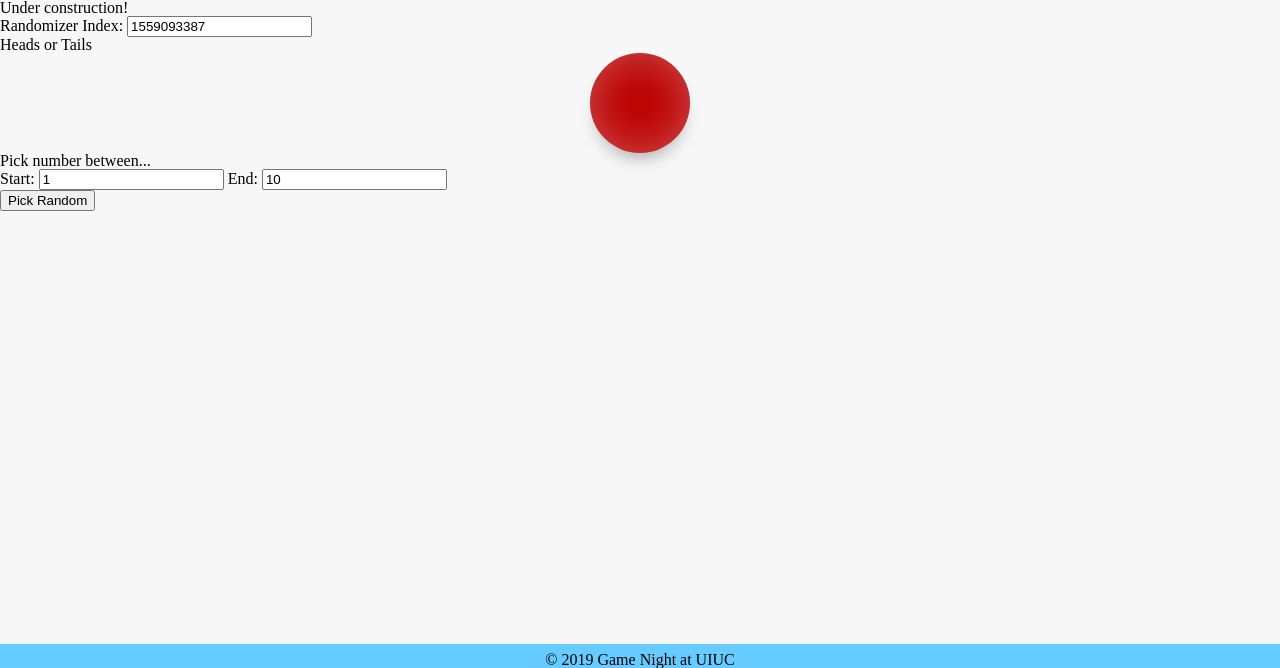
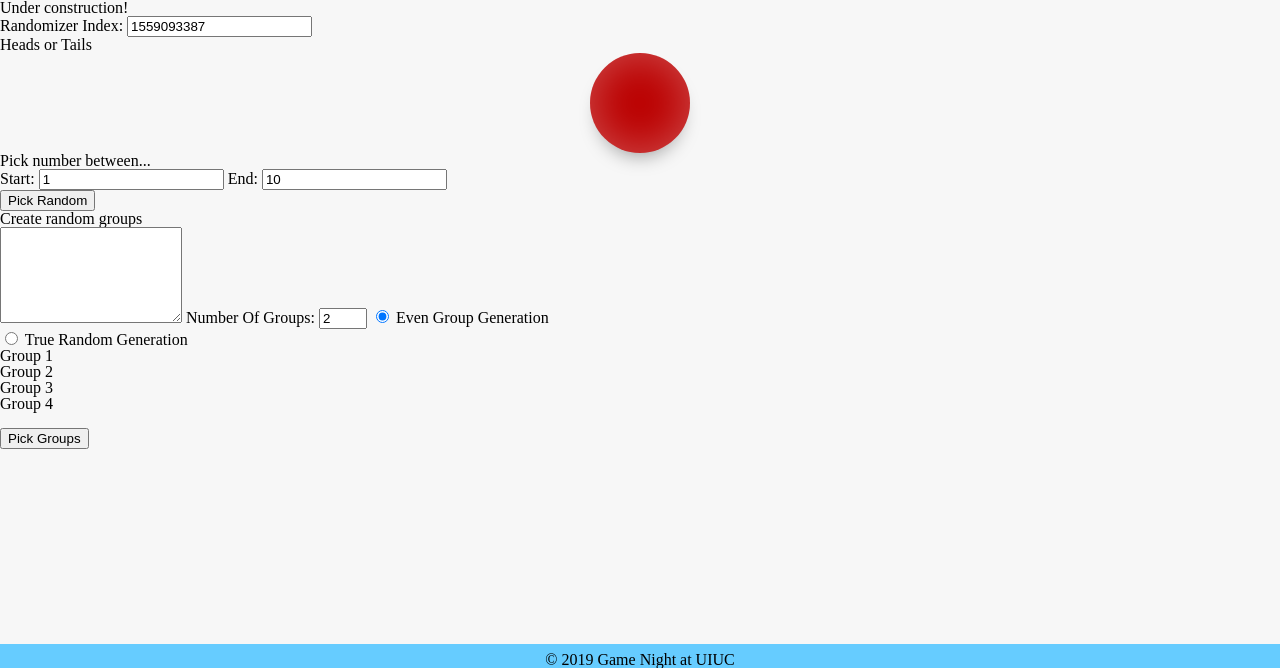
Before and after one commit to penguinz1/Game_Night, a Django app: page /random in a window 1280 px wide. Shown: the part 182-850 px from the top of the page. Run offline with Django 3.2, Linux system fonts and the light colour scheme; data that the repository does not hold is empty; some web fonts are replaced.

Commit message:
Added more random fun

```diff
--- /dev/null
+++ b/main/static/js/rand-groups.js
@@ -0,0 +1,111 @@
+const MAX_GROUPS = 4;
+
+var raw_groups = document.getElementById("groups");
+var num_groups = document.getElementById("num-groups");
+var group_submit = document.getElementById("pick-groups");
+
+// graciously provided by Stack Overflow:
+// https://stackoverflow.com/questions/11128700/create-a-ul-and-fill-it-based-on-a-passed-array
+function makeUL(array) {
+    // Create the list element:
+    var list = document.createElement('ul');
+
+    for (var i = 0; i < array.length; i++) {
+        // Create the list item:
+        var item = document.createElement('li');
+
+        // Set its contents:
+        item.appendChild(document.createTextNode(array[i]));
+
+        // Add it to the list:
+        list.appendChild(item);
+    }
+
+    // Finally, return the constructed list:
+    return list;
+}
+
+const get_two_power = (num) => {
+    if (num <= 2) {
+        return 1;
+    }
+
+    return 1 + get_two_power(num / 2);
+}
+
+const get_rand = (power, rand_ind, total) => {
+    if (power == 1) {
+        return heads_tails(rand_ind) ? [total + 1, rand_ind + 1] : [total, rand_ind + 1]
+    }
+
+    if (heads_tails(rand_ind)) {
+        return get_rand(power - 1, rand_ind + 1, total + power);
+    } else {
+        return get_rand(power - 1, rand_ind + 1, total);
+    }
+}
+
+const convert_list = (raw) => {
+    return raw.split(/[\W]+/);
+}
+
+const gen_groups = (group_list, rand_ind, n_groups, is_even) => {
+    if (is_even) {
+        return make_groups(group_list, rand_ind, n_groups)
+    } else {
+        let groups = []
+        for (let i = 0; i < n_groups; i++) {
+            groups.push([]);
+        }
+
+        for (let i = 0; i < group_list.length; i++) {
+            let bucket = get_rand(get_two_power(n_groups), rand_ind, 0);
+            groups[bucket[0]].push(group_list[i]);
+
+            rand_ind = bucket[1];
+        }
+
+        return [groups, rand_ind];
+    }
+}
+
+const getAndCleanLists = (n_groups) => {
+    let lists = []
+
+    for (let i = 1; i <= MAX_GROUPS; i++) {
+        let elem = document.getElementById("group" + i);
+        while (elem.firstChild) {
+            elem.removeChild(elem.firstChild);
+        }
+        if (i <= n_groups) {
+            lists.push(elem);
+        }
+    }
+
+    return lists;
+}
+
+group_submit.addEventListener("click", () => {
+    let n_groups = parseInt(num_groups.value);
+    if (n_groups > MAX_GROUPS) {
+        n_groups = MAX_GROUPS;
+    }
+
+    let is_even = document.querySelector('input[name="gen-type"]:checked').value == "even";
+    console.log(is_even);
+    if (!is_even && n_groups != 2 && n_groups != 4) {
+        n_groups = 2
+    }
+
+    let num = parseInt(focus.value);
+    let lists = getAndCleanLists(n_groups);
+    let groups = gen_groups(convert_list(raw_groups.value), num, n_groups, is_even);
+
+    for (let i = 0; i < n_groups; i++) {
+        let list = makeUL(groups[0][i]);
+        lists[i].appendChild(list);
+    }
+
+    focus.value = groups[1];
+    num_groups.value = n_groups;
+});
--- a/main/static/js/random.js
+++ b/main/static/js/random.js
@@ -6,7 +6,7 @@ const heads_tails = (rand_ind) => {
     return(deltas[rand_ind] > adj);
 }
 
-const make_random = (n_random, rand_ind) => {
+const make_randoms = (n_random, rand_ind, n_pick) => {
     var numbers = []
     for (let i = 0; i <= n_random; i++) {
         numbers.push(i)
@@ -21,14 +21,44 @@ const make_random = (n_random, rand_ind) => {
             rand_ind++;
         }
 
-        if (picks.length == 1) {
-            return [picks[0], rand_ind];
+        if (picks.length == n_pick) {
+            return [picks, rand_ind];
         }
 
-        if (picks.length == 0) {
+        if (picks.length < n_pick) {
             continue;
         }
 
-        numbers = picks
+        numbers = picks;
     }
 }
+
+const make_random = (n_random, rand_ind) => {
+    let rand = make_randoms(n_random, rand_ind, 1);
+    return [rand[0][0], rand[1]];
+}
+
+const make_groups = (group_list, rand_ind, n_groups) => {
+    if (n_groups == 1) {
+        return [[group_list], rand_ind];
+    }
+
+    let n_split = Math.round(group_list.length / n_groups);
+    let split   = make_randoms(group_list.length - 1, rand_ind, n_split);
+    let in_group = [];
+    let out_group = [];
+    let pos = 0;
+    for (let i = 0; i < group_list.length; i++) {
+        if (pos < split[0].length && split[0][pos] == i) {
+            in_group.push(group_list[i]);
+            pos++;
+        } else {
+            out_group.push(group_list[i]);
+        }
+    }
+
+    other_groups = make_groups(out_group, split[1], n_groups - 1);
+    other_groups[0].push(in_group);
+
+    return other_groups;
+}
--- a/main/templates/main/random.html
+++ b/main/templates/main/random.html
@@ -34,11 +34,39 @@
     	<button id="pick-rand">Pick Random</button>
     </div>
 
+    <div class="rand-groups">
+        <p>Create random groups</p>
+        <textarea id="groups" rows="6", cols="20"></textarea>
+        <label for="num-groups">Number Of Groups:</label>
+        <input class="autofield" type="number" id="num-groups" min="2" max="4" step="1" value="2">
+        <input type="radio" name="gen-type" value="even" checked="checked"> Even Group Generation <br>
+        <input type="radio" name="gen-type" value="rand"> True Random Generation <br>
+        <div class="group">
+            <p>Group 1</p>
+            <ul id="group1"></ul>
+        </div>
+        <div class="group">
+            <p>Group 2</p>
+            <ul id="group2"></ul>
+        </div>
+        <div class="group">
+            <p>Group 3</p>
+            <ul id="group3"></ul>
+        </div>
+        <div class="group">
+            <p>Group 4</p>
+            <ul id="group4"></ul>
+        </div>
+        <br>
+        <button id="pick-groups">Pick Groups</button>
+    </div>
+
     {% load static %}
     <script src="{% static 'js/autofield.js' %}"></script>
     <script src="{% static 'js/deltas.js' %}"></script>
     <script src="{% static 'js/random.js' %}"></script>
     <script src="{% static 'js/coin.js' %}"></script>
     <script src="{% static 'js/rand-num.js' %}"></script>
+    <script src="{% static 'js/rand-groups.js' %}"></script>
 
 {% endblock %}
```
